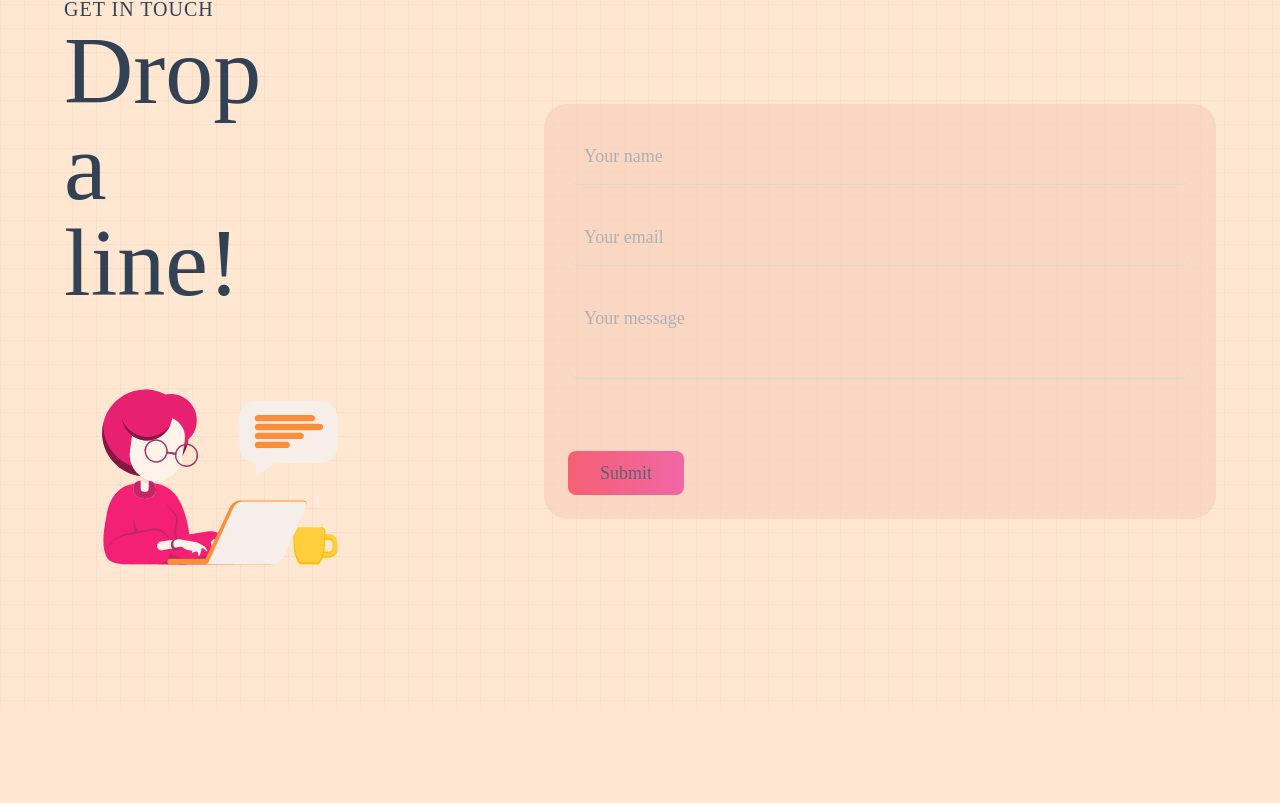
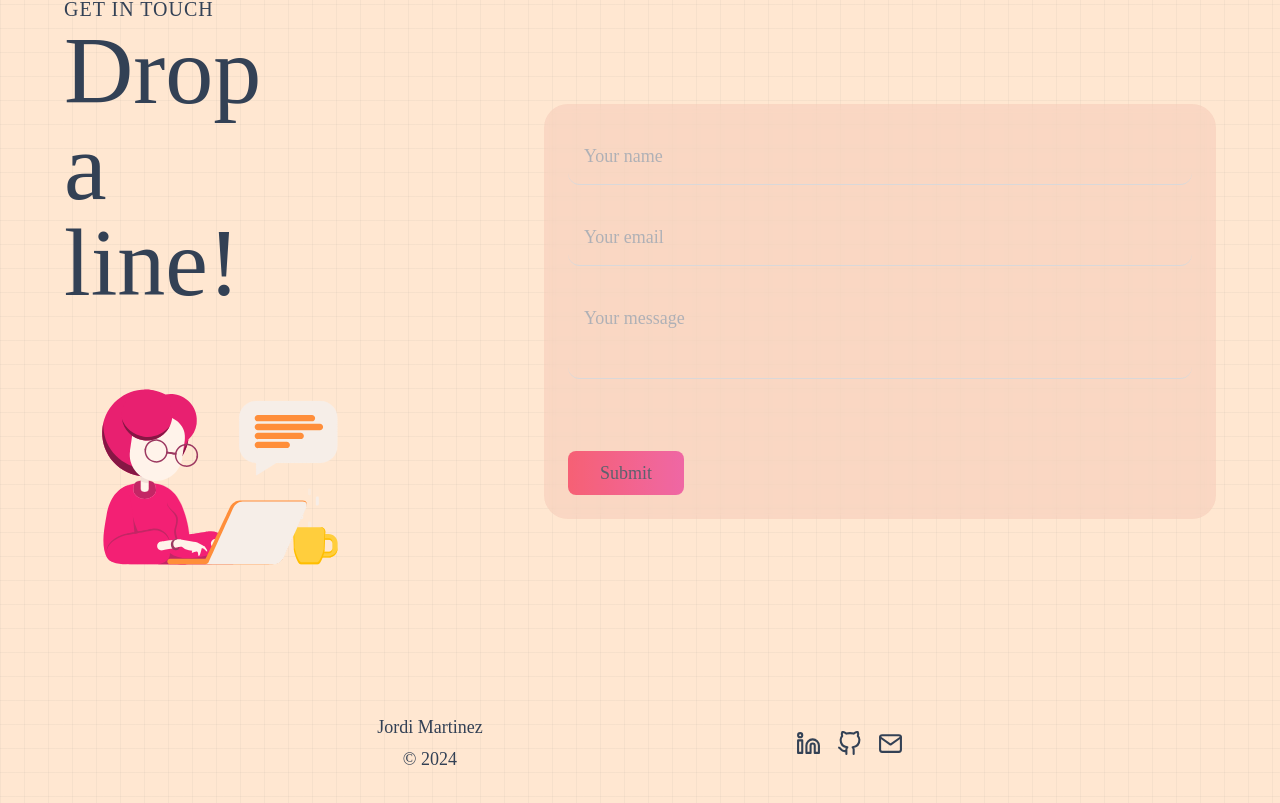
Before and after one commit to jordimartinezjimenez/portfolio, a React (Vite) app: page / in a window 1280 px wide. Shown: the part 2852-3655 px from the top of the page. Before the commit the page ends 3563 px from the top, so only its background shows below. Built offline with nearby package versions, Linux system fonts and the light colour scheme.

Commit message:
Little footer

```diff
--- a/src/App.tsx
+++ b/src/App.tsx
@@ -2,6 +2,7 @@ import './App.css'
 import About from './components/About'
 import Banner from './components/Banner'
 import Contact from './components/Contact'
+import Footer from './components/Footer'
 import Header from './components/Header'
 import Nav from './components/Nav'
 import Projects from './components/Projects'
@@ -16,6 +17,7 @@ function App() {
       <Projects />
       <About />
       <Contact />
+      <Footer />
     </div>
   )
 }
--- /dev/null
+++ b/src/components/Footer.tsx
@@ -0,0 +1,18 @@
+import { FiGithub, FiLinkedin, FiMail } from "react-icons/fi";
+
+export default function Footer() {
+    return (
+        <footer className="w-full flex sm:flex-row flex-col justify-evenly items-center pb-32">
+            <div className="flex flex-col items-center">
+                <p>Jordi Martinez</p>
+                <p>© 2024</p>
+            </div>
+
+            <div className="flex gap-x-4">
+                <a href="https://www.linkedin.com/in/jordi-martinez-jimenez/" target="_blank" rel="noopener noreferrer" className="hover:scale-125 transition-all duration-[400ms] ease"><FiLinkedin color="#334155" size={25} /></a>
+                <a href="https://github.com/jordimartinezjimenez" target="_blank" rel="noopener noreferrer" className="hover:scale-125 transition-all duration-[400ms] ease"><FiGithub color="#334155" size={25} /> </a>
+                <a href="mailto:jordimj63@gmail.com" target="_blank" rel="noopener noreferrer" className="hover:scale-125 transition-all duration-[400ms] ease"><FiMail color="#334155" size={25} /></a>
+            </div>
+        </footer>
+    )
+}
```
Also changed, not shown: 1 other file (tests, documents, lock files or other folders).
